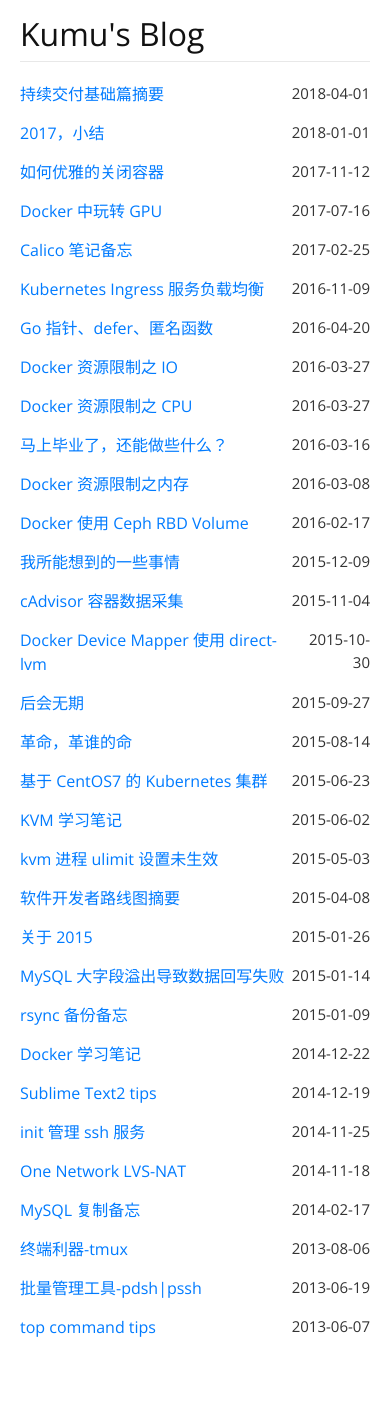
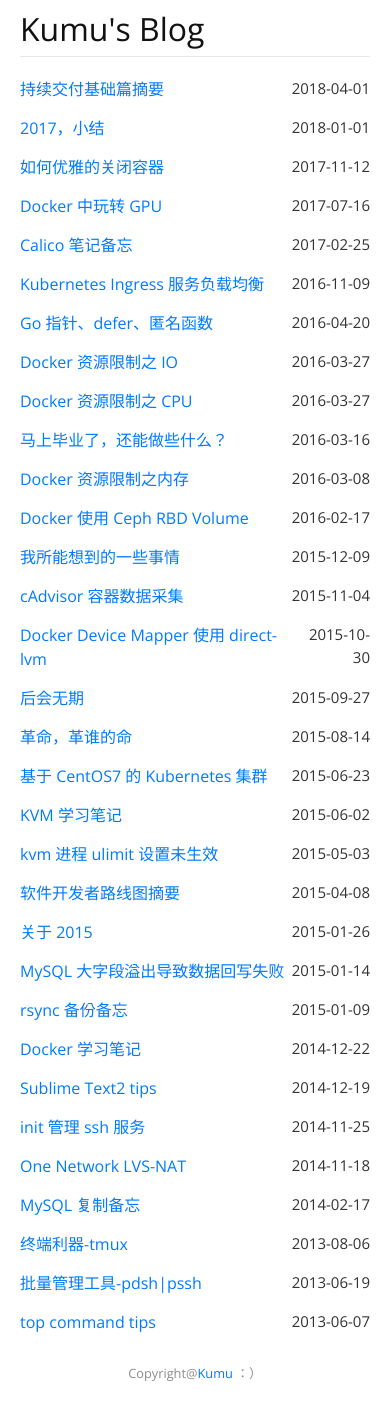
Before and after one commit to opskumu/opskumu.github.io, a Jekyll site: the page built from index.md, in a window 390 px wide. Built offline with Jekyll 4.4.1, drawn with Linux system fonts in a browser that asks for light colours.

Commit message:
update css

```diff
--- a/_config.yml
+++ b/_config.yml
@@ -14,11 +14,11 @@
 # You can create any custom variable you would like, and they will be accessible
 # in the templates via {{ site.myvariable }}.
 title: "Kumu's Blog"
-email: your-email@example.com
+email: opskumu@gmail.com
 description: >- # this means to ignore newlines until "baseurl:"
 baseurl: "" # the subpath of your site, e.g. /blog
 url: "https://blog.opskumu.com" # the base hostname & protocol for your site, e.g. http://example.com
-author: Kumu
+author: 枯木
 permalink: /:title.html
 github_username: opskumu
 
--- a/_layouts/default.html
+++ b/_layouts/default.html
@@ -13,5 +13,8 @@
     <div class="container">
       {{ content }}
     </div>
+    <div class="footer text-center">
+       <p>Copyright@<a href="https://github.com/{{ site.github_username }}">Kumu</a> ：）</p>
+    </div>
   </body>
 </html>
--- a/css/main.css
+++ b/css/main.css
@@ -114,8 +114,8 @@ a:hover {
 @media (max-width: 992px) {
   .container {
     max-width: 100%;
-    margin-bottom: 40px;
-    padding: 15px 20px;
+    margin-bottom: 20px;
+    padding: 10px 20px;
   }
 
   .post-list {
```
